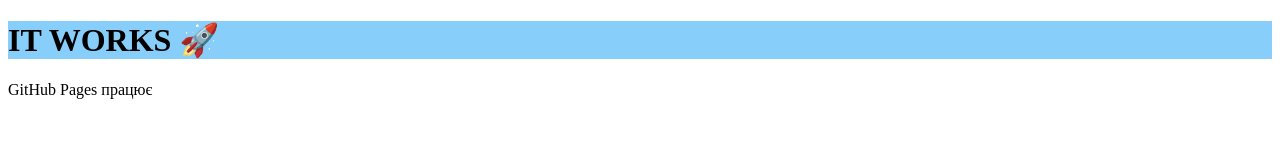
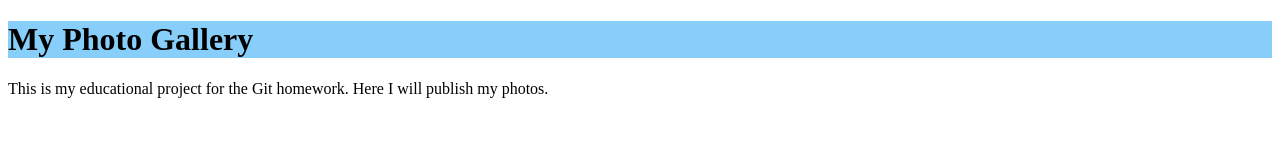
Before and after one commit to Marjana0913/homework5, a plain HTML site: page index.html in a window 1280 px wide. Drawn offline with Linux system fonts and the light colour scheme.

Commit message:
Update index.html with English content

```diff
--- a/index.html
+++ b/index.html
@@ -1,14 +1,18 @@
 <!DOCTYPE html>
 <html lang="en">
 <head>
-  <meta charset="UTF-8">
-  <title>Homework 5</title>
-  <link rel="stylesheet" href="style.css">
+    <meta charset="UTF-8">
+    <title>Photo Project</title>
+    <link rel="stylesheet" href="style.css">
 </head>
 <body>
 
-  <h1>IT WORKS 🚀</h1>
-  <p>GitHub Pages працює</p>
+    <h1>My Photo Gallery</h1>
+
+    <p>
+        This is my educational project for the Git homework.
+        Here I will publish my photos.
+    </p>
 
 </body>
 </html>
```
